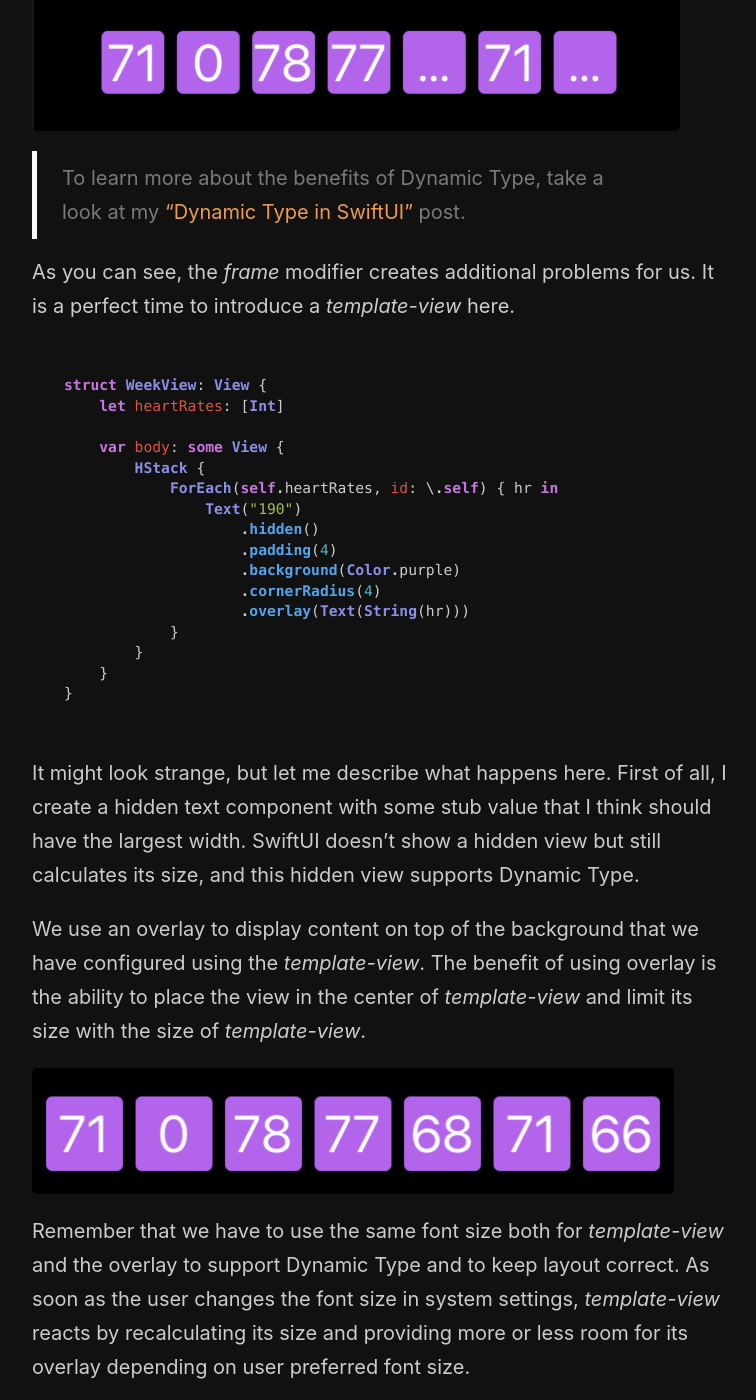
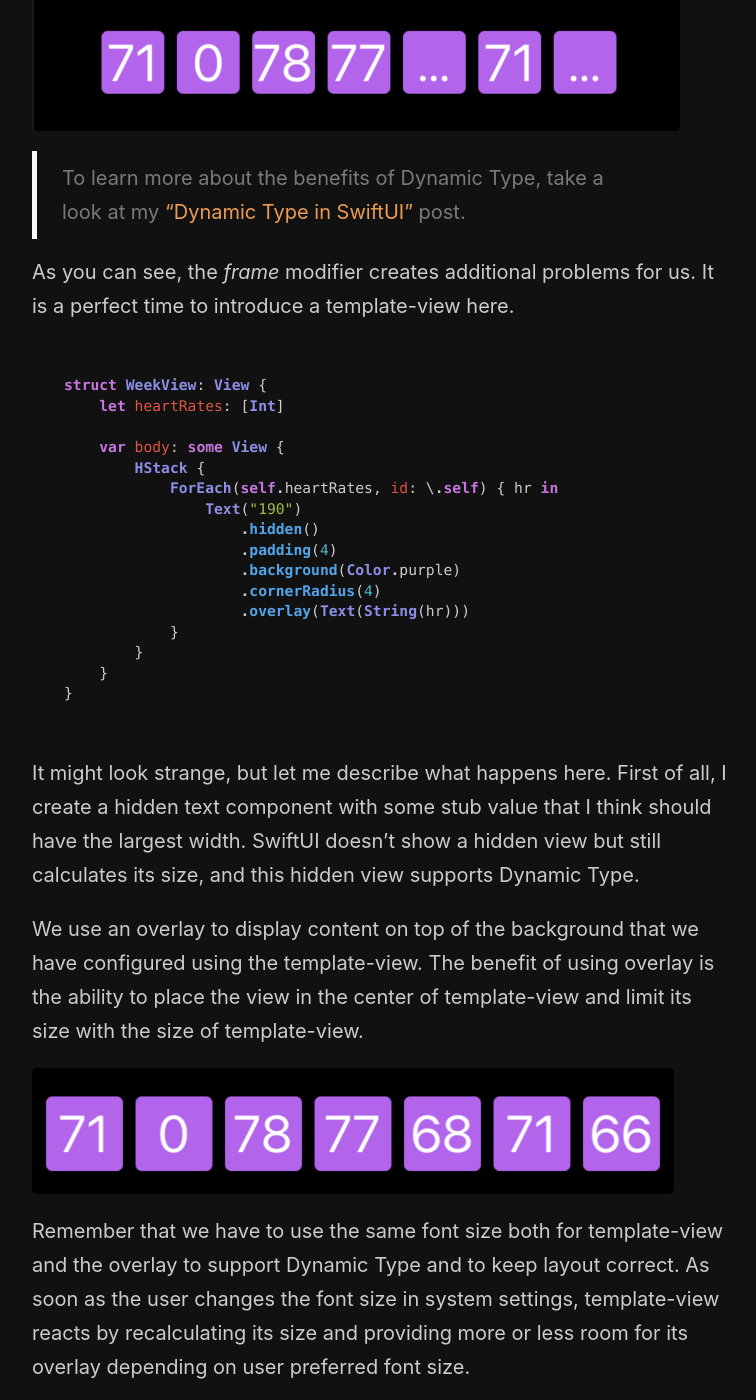
Before and after one commit to mecid/mecid.github.io, a Jekyll site: the page built from _posts/2020-05-13-template-view-pattern-in-swiftui.md, in a window 1280 px wide and 1400 px high, scrolled down 2149 px. Shown: the whole window, without its empty margins (258-1014 px from the left). Built offline with Jekyll 4.4.1, drawn with Linux system fonts in a browser that asks for light colours; some of the changed text lies outside the part shown.

Commit message:
template view post updated

````diff
--- a/_posts/2020-05-13-template-view-pattern-in-swiftui.md
+++ b/_posts/2020-05-13-template-view-pattern-in-swiftui.md
@@ -5,7 +5,7 @@ image: /public/template2.png
 category: Layout
 ---
 
-Today I want to share with you a technique that I use a lot in SwiftUI. It helps me to solve the problem when I need to place a vertical or horizontal stack with equal-sized views that support Dynamic Type. I didn't find the right name for this approach and call it *template-view*.
+Today I want to share with you a technique that I use a lot in SwiftUI. It helps me to solve the problem when I need to place a vertical or horizontal stack with equal-sized views that support Dynamic Type. I didn't find the right name for this approach and call it template-view.
 
 Assume that you're working on a view that should represent an average heart rate for every day of the week. I would implement that view using a horizontal stack with text components.
 
@@ -59,7 +59,7 @@ Looks nice, but what about Dynamic Type? My users can change the font size in sy
 
 > To learn more about the benefits of Dynamic Type, take a look at my ["Dynamic Type in SwiftUI"](/2019/10/09/dynamic-type-in-swiftui/) post.
 
-As you can see, the *frame* modifier creates additional problems for us. It is a perfect time to introduce a *template-view* here.
+As you can see, the *frame* modifier creates additional problems for us. It is a perfect time to introduce a template-view here.
 
 ```swift
 struct WeekView: View {
@@ -82,11 +82,11 @@ struct WeekView: View {
 
 It might look strange, but let me describe what happens here. First of all, I create a hidden text component with some stub value that I think should have the largest width. SwiftUI doesn't show a hidden view but still calculates its size, and this hidden view supports Dynamic Type.
 
-We use an overlay to display content on top of the background that we have configured using the *template-view*. The benefit of using overlay is the ability to place the view in the center of *template-view* and limit its size with the size of *template-view*.
+We use an overlay to display content on top of the background that we have configured using the template-view. The benefit of using overlay is the ability to place the view in the center of template-view and limit its size with the size of template-view.
 
 ![template-view](/public/template4.png)
 
-Remember that we have to use the same font size both for *template-view* and the overlay to support Dynamic Type and to keep layout correct. As soon as the user changes the font size in system settings, *template-view* reacts by recalculating its size and providing more or less room for its overlay depending on user preferred font size.
+Remember that we have to use the same font size both for template-view and the overlay to support Dynamic Type and to keep layout correct. As soon as the user changes the font size in system settings, template-view reacts by recalculating its size and providing more or less room for its overlay depending on user preferred font size.
 
 #### Dynamic Type for images
 Dynamic Type is not something connected only to text. Assume that you have a button with an image and text label.
@@ -123,4 +123,4 @@ Button(action: { print("Hello!")}) {
 As you can see, we use the very same approach by creating a template-view. We display a resizable image in the overlay of the hidden text. SwiftUI resizes the image in the overlay as soon as the template-view changes according to system font settings.
 
 #### Conclusion
-Dynamic Type is essential, and I believe that every app should support and respect user-defined font size. *Template-view* is a great way to limit the size of your view but also appreciate the Dynamic Type. I hope you enjoy the post. Feel free to follow me on [Twitter](https://twitter.com/mecid) and ask your questions related to this post. Thanks for reading, and see you next week!
+Dynamic Type is essential, and I believe that every app should support and respect user-defined font size. Template-view is a great way to limit the size of your view but also appreciate the Dynamic Type. I hope you enjoy the post. Feel free to follow me on [Twitter](https://twitter.com/mecid) and ask your questions related to this post. Thanks for reading, and see you next week!
````
